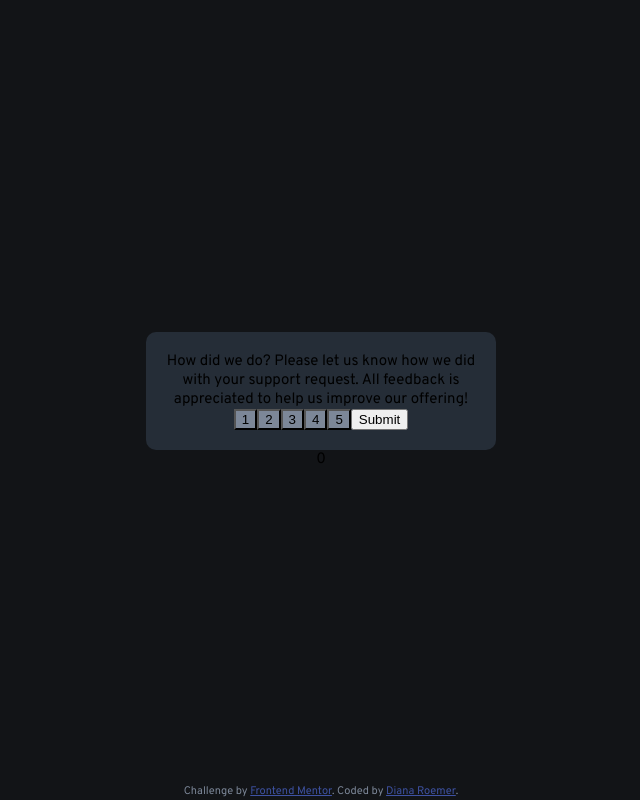
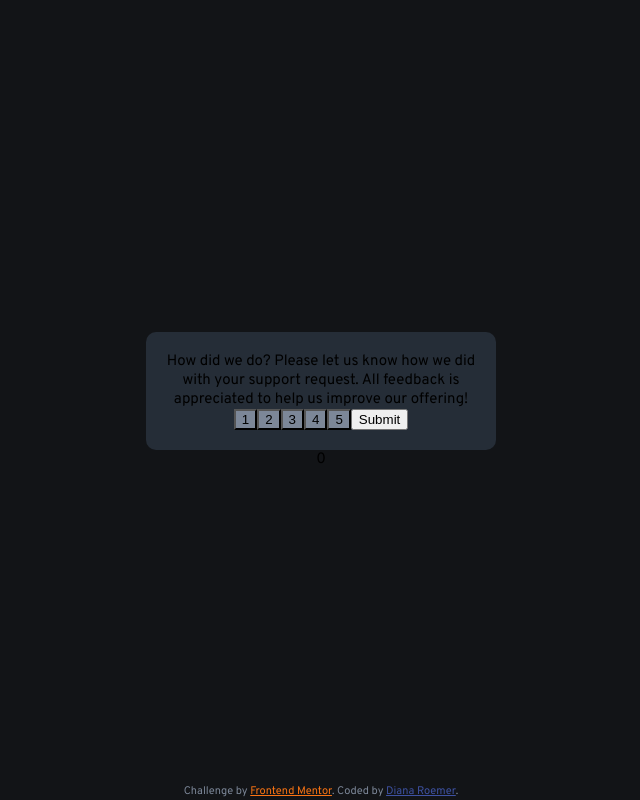
Before and after one commit to dianaroemer/Interactive-Rating-Component, a React (Create React App) app: page / in a window 1280 px wide. In both pictures the pointer is over the link "Frontend Mentor". Shown: the whole page, without its empty margins (319-959 px from the left). Built offline with nearby package versions, Linux system fonts and the light colour scheme.

Commit message:
Successful deploy, change footer link:hover, TODO only styling

```diff
--- a/src/App.scss
+++ b/src/App.scss
@@ -48,4 +48,9 @@
 
 .attribution a {
   color: hsl(228, 45%, 44%);
+  transition: .11s;
 }
+
+.attribution a:hover {
+  color: _colors.$Orange;
+}
```
